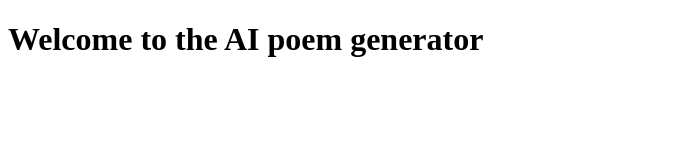
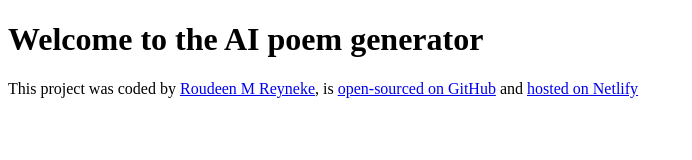
Before and after one commit to MereRo02/poem-generator, a plain HTML site: page index.html in a window 1280 px wide. Shown: the whole page, without its empty margins (0-692 px from the left). Drawn offline with Linux system fonts and the light colour scheme.

Commit message:
created folders

```diff
--- a/index.html
+++ b/index.html
@@ -8,5 +8,16 @@
 <body>
     <h1> Welcome to the AI poem generator</h1>
 
+    <footer> This project was coded by
+      <a href="https://github.com/MereRo02" target="_blank">Roudeen M Reyneke</a>,
+      is
+      <a href="https://github.com/MereRo02/poem-generator" target="_blank">open-sourced on GitHub</a>
+      and
+      <a href="https://weather-finalproject.netlify.app/" target="_blank">hosted on Netlify</a>
+    </footer>
+    <script src="./index.mjs" type="module"></script>
+  </body>
+</html>
+
 </body>
 </html>
--- a/src/index.js
+++ b/src/index.js
@@ -0,0 +1 @@
+import "./styles.css";
--- a/src/style.css
+++ b/src/style.css
@@ -0,0 +1,3 @@
+body {
+  font-family: sans-serif;
+}
```
